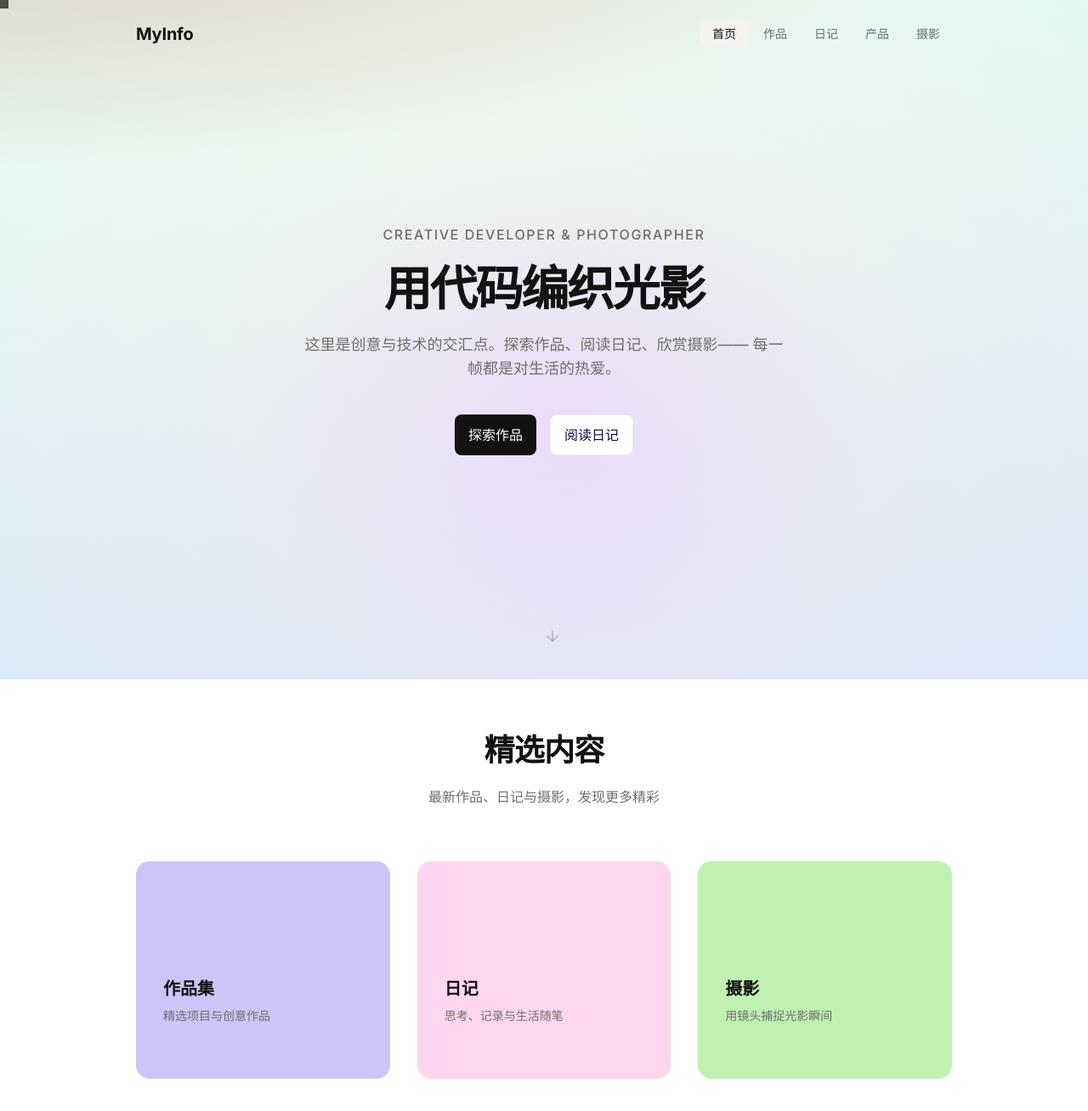
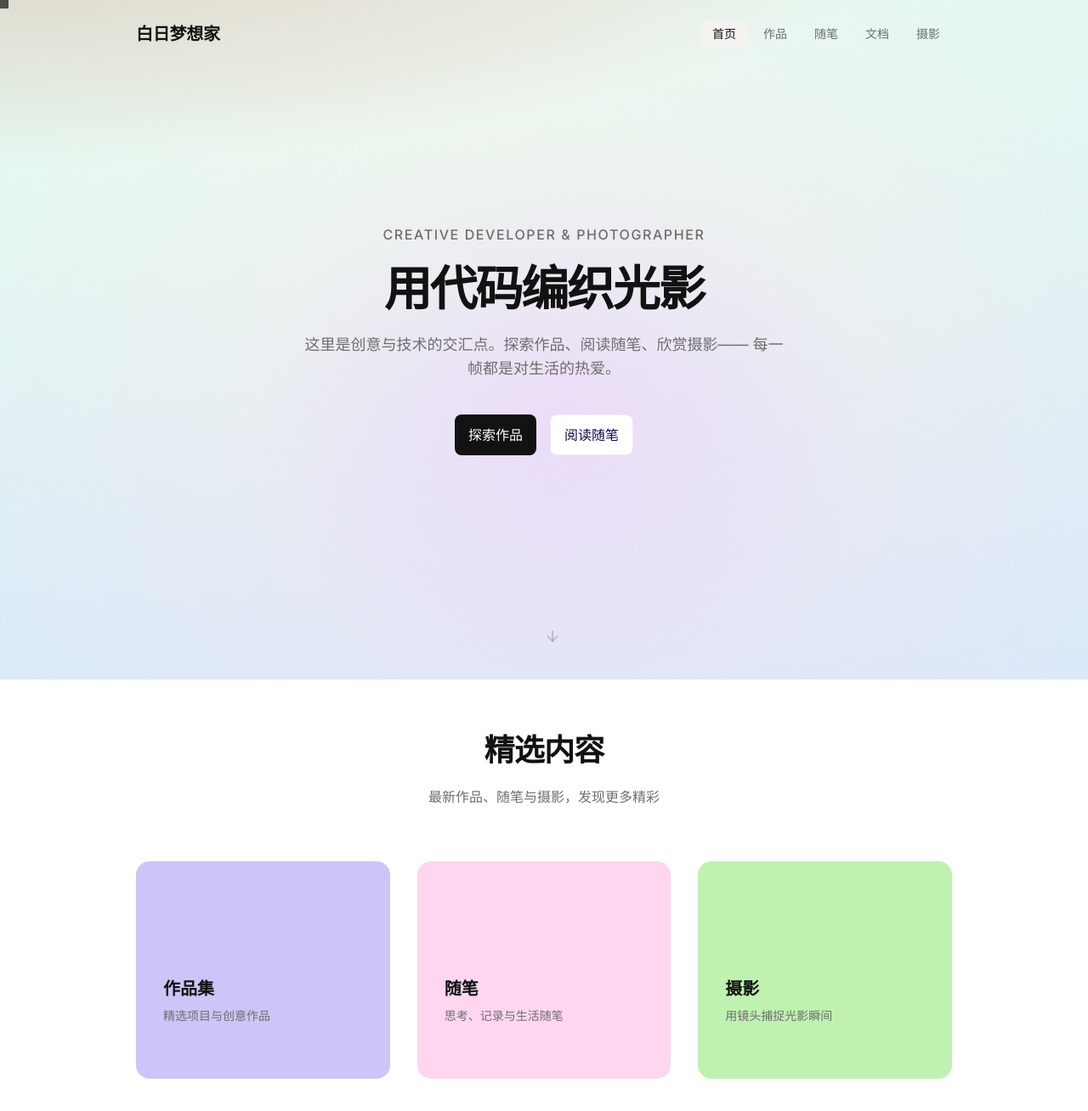
Before and after one commit to Mnting/Mnting.github.io, a React (Vite) app: page /#/ in a window 1280 px wide. Shown: the top 1308 px of the page at 85% size. Built offline with nearby package versions, Linux system fonts and the light colour scheme; the HTML template or start-up script is replaced by a standard one.

Commit message:
chore: update site content

```diff
--- a/index.html
+++ b/index.html
@@ -4,8 +4,8 @@
     <meta charset="UTF-8" />
     <link rel="icon" type="image/svg+xml" href="/favicon.svg" />
     <meta name="viewport" content="width=device-width, initial-scale=1.0" />
-    <meta name="description" content="个人博客 - 作品、日记、摄影，用代码和光影记录生活" />
-    <title>MyInfo - 个人博客</title>
+    <meta name="description" content="个人博客 - 作品、随笔、摄影，用代码和光影记录生活" />
+    <title>白日梦想家 - 个人博客</title>
     <link rel="preconnect" href="https://fonts.googleapis.com" />
     <link rel="preconnect" href="https://fonts.gstatic.com" crossorigin />
     <link href="https://fonts.googleapis.com/css2?family=Inter:wght@400;500;700;900&display=swap" rel="stylesheet" />
--- a/package.json
+++ b/package.json
@@ -1,5 +1,5 @@
 {
-  "name": "myinfo",
+  "name": "白日梦想家",
   "private": true,
   "version": "1.0.0",
   "type": "module",
--- a/src/components/Footer.tsx
+++ b/src/components/Footer.tsx
@@ -7,7 +7,7 @@ export default function Footer() {
         <div className="grid grid-cols-1 md:grid-cols-3 gap-10">
           {/* Brand */}
           <div className="space-y-3">
-            <h3 className="font-sans text-lg font-bold text-foreground">MyInfo</h3>
+            <h3 className="font-sans text-lg font-bold text-foreground">白日梦想家</h3>
             <p className="text-sm text-muted-foreground leading-relaxed max-w-xs">
               用代码构建世界，用文字记录思考，用镜头捕捉光影。这里是创意与生活的交汇点。
             </p>
@@ -19,8 +19,8 @@ export default function Footer() {
             <div className="flex flex-col gap-2">
               {[
                 { label: '作品集', path: '/portfolio' },
-                { label: '日记', path: '/blog' },
-                { label: '产品', path: '/product' },
+                { label: '随笔', path: '/blog' },
+                { label: '文档', path: '/product' },
                 { label: '摄影', path: '/photography' },
               ].map((link) => (
                 <a
@@ -51,7 +51,7 @@ export default function Footer() {
 
         <div className="mt-12 pt-8 border-t border-border/30">
           <p className="text-xs text-muted-foreground text-center">
-            &copy; {currentYear} MyInfo. All rights reserved. Built with care.
+            &copy; {currentYear} 白日梦想家. All rights reserved. Built with care.
           </p>
         </div>
       </div>
--- a/src/components/Navbar.tsx
+++ b/src/components/Navbar.tsx
@@ -6,8 +6,8 @@ import { cn } from '@/lib/utils'
 const NAV_LINKS = [
   { path: '/', label: '首页' },
   { path: '/portfolio', label: '作品' },
-  { path: '/blog', label: '日记' },
-  { path: '/product', label: '产品' },
+  { path: '/blog', label: '随笔' },
+  { path: '/product', label: '文档' },
   { path: '/photography', label: '摄影' },
 ]
 
@@ -44,7 +44,7 @@ export default function Navbar() {
             to="/"
             className="font-sans text-xl font-bold tracking-[-0.011em] text-foreground transition-colors duration-300"
           >
-            MyInfo
+            白日梦想家
           </Link>
 
           {/* Desktop Nav */}
--- a/src/pages/Blog.tsx
+++ b/src/pages/Blog.tsx
@@ -76,7 +76,7 @@ export default function Blog() {
               Journal
             </p>
             <h1 className="font-sans text-4xl md:text-5xl lg:text-6xl font-semibold text-foreground mb-6 leading-tight">
-              日记
+              随笔
             </h1>
             <p className="text-base md:text-lg text-muted-foreground max-w-2xl leading-relaxed">
               记录技术探索、创作思考与生活感悟。每一篇文字都是成长的足迹。
--- a/src/pages/Home.tsx
+++ b/src/pages/Home.tsx
@@ -39,7 +39,7 @@ export default function Home() {
 
           <ScrollReveal delay={200}>
             <p className="text-base md:text-lg text-muted-foreground leading-relaxed max-w-xl mx-auto mb-10">
-              这里是创意与技术的交汇点。探索作品、阅读日记、欣赏摄影——
+              这里是创意与技术的交汇点。探索作品、阅读随笔、欣赏摄影——
               每一帧都是对生活的热爱。
             </p>
           </ScrollReveal>
@@ -53,7 +53,7 @@ export default function Home() {
               </Link>
               <Link to="/blog">
                 <Button variant="default-light" size="lg">
-                  阅读日记
+                  阅读随笔
                 </Button>
               </Link>
             </div>
@@ -75,7 +75,7 @@ export default function Home() {
                 精选内容
               </h2>
               <p className="text-muted-foreground text-base max-w-md mx-auto">
-                最新作品、日记与摄影，发现更多精彩
+                最新作品、随笔与摄影，发现更多精彩
               </p>
             </div>
           </ScrollReveal>
@@ -98,7 +98,7 @@ export default function Home() {
             <ScrollReveal delay={200}>
               <Link to="/blog" className="group block">
                 <div className="relative overflow-hidden rounded-xl bg-soft-pink p-8 h-64 flex flex-col justify-end transition-all duration-300 hover:-translate-y-1 shadow-card">
-                  <h3 className="font-sans text-xl font-bold text-foreground mb-2">日记</h3>
+                  <h3 className="font-sans text-xl font-bold text-foreground mb-2">随笔</h3>
                   <p className="text-sm text-muted-foreground">思考、记录与生活随笔</p>
                   <span className="text-sm text-foreground mt-3 inline-flex items-center gap-1 opacity-0 group-hover:opacity-100 transition-opacity duration-300">
                     阅读更多 →
--- a/src/pages/ProductDetail.tsx
+++ b/src/pages/ProductDetail.tsx
@@ -24,7 +24,7 @@ export default function ProductDetail() {
           <Link to="/product">
             <Button variant="ghost" size="sm" className="gap-2 mb-8 -ml-3">
               <ArrowLeft size={14} />
-              返回产品文档
+              返回文档
             </Button>
           </Link>
         </ScrollReveal>
@@ -34,7 +34,7 @@ export default function ProductDetail() {
           <div className="mb-12">
             <div className="flex items-center gap-2 text-sm text-muted-foreground mb-3">
               <FileText size={14} className="text-foreground" />
-              <span>产品文档</span>
+              <span>文档</span>
             </div>
             <h1 className="font-sans text-3xl md:text-4xl lg:text-5xl font-semibold text-foreground leading-tight">
               {doc.title}
@@ -67,7 +67,7 @@ export default function ProductDetail() {
             <Link to="/product">
               <Button variant="ghost" size="sm" className="gap-2">
                 <ArrowLeft size={14} />
-                返回产品文档列表
+                返回文档列表
               </Button>
             </Link>
           </div>
--- a/src/pages/ProductList.tsx
+++ b/src/pages/ProductList.tsx
@@ -16,10 +16,10 @@ export default function ProductList() {
               Product
             </p>
             <h1 className="font-sans text-4xl md:text-5xl lg:text-6xl font-semibold text-foreground mb-6 leading-tight">
-              产品
+              文档
             </h1>
             <p className="text-base md:text-lg text-muted-foreground max-w-2xl leading-relaxed">
-              产品相关文档与政策文件。透明、清晰、可信赖。
+              相关文档与政策文件。透明、清晰、可信赖。
             </p>
           </ScrollReveal>
         </div>
```
Also changed, not shown: 1 other file (tests, documents, lock files or other folders).
